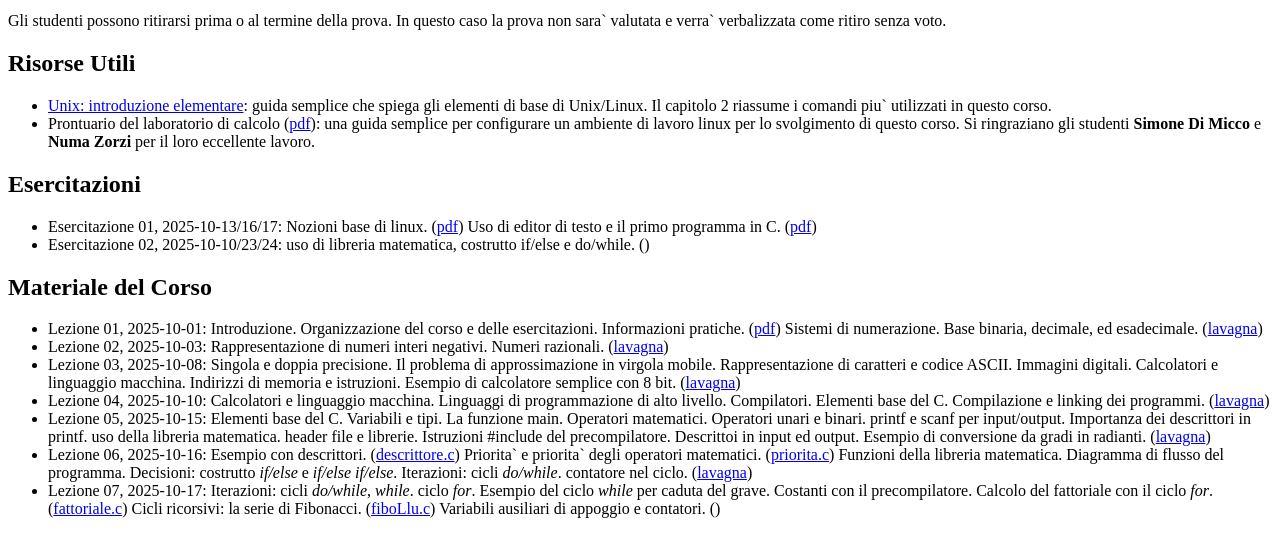
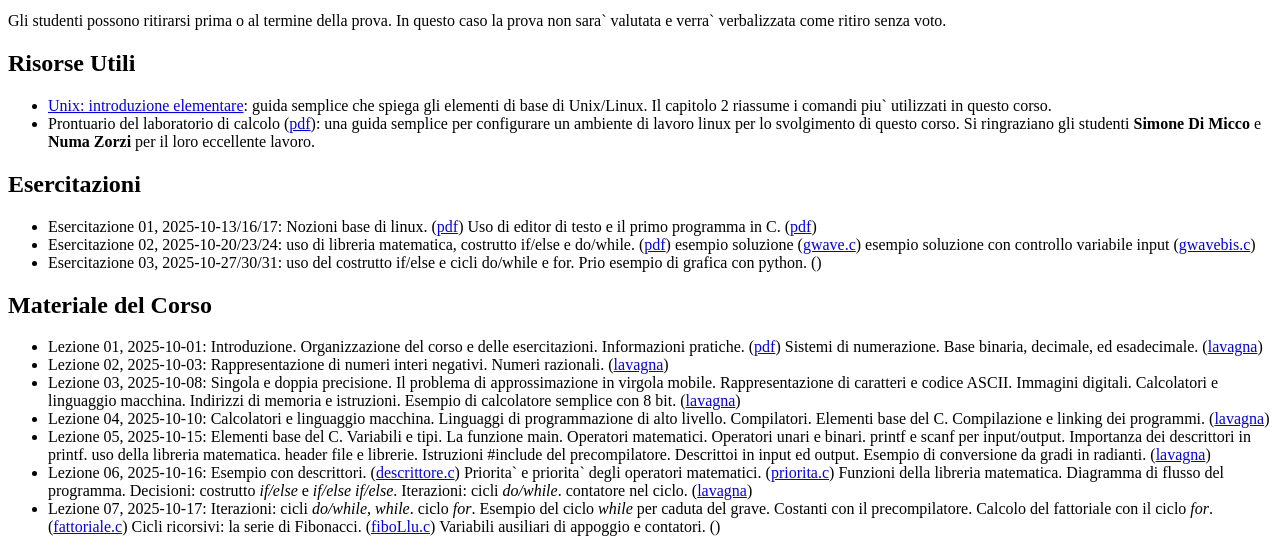
Before and after one commit to rahatlou/labcalc, a PHP site: page /content.php in a window 1280 px wide. Shown: the part 635-1187 px from the top of the page. Before the commit the page ends 1153 px from the top, so only its background shows below. Run offline with PHP 8.4, Linux system fonts and the light colour scheme.

Commit message:
aggiornato dopo esercitazione 2

```diff
--- a/content.php
+++ b/content.php
@@ -91,9 +91,19 @@
   </li>
 
   <li>
-  Esercitazione 02, 2025-10-10/23/24: uso di libreria matematica, costrutto if/else e do/while.
-  (<a target=blank_ href="https://github.com/rahatlou/labcalc/blob/2025/material/esercitazione-02.pdf"></a>)
+  Esercitazione 02, 2025-10-20/23/24: uso di libreria matematica, costrutto if/else e do/while.
+  (<a target=blank_ href="https://github.com/rahatlou/labcalc/blob/2025/material/esercitazione-02.pdf">pdf</a>)
+  esempio soluzione (<a target=blank_ href="https://github.com/rahatlou/labcalc/blob/2025/material/gwave.c">gwave.c</a>)
+  esempio soluzione con controllo variabile input (<a target=blank_ href="https://github.com/rahatlou/labcalc/blob/2025/material/gwavebis.c">gwavebis.c</a>)
+
   </li>
+
+  <li>
+  Esercitazione 03, 2025-10-27/30/31: uso del costrutto if/else e cicli do/while e for.
+  Prio esempio di grafica con python.
+  (<a target=blank_ href="https://github.com/rahatlou/labcalc/blob/2025/material/esercitazione-03.pdf"></a>)
+  </li>
+
 
 
 </ul>
--- a/sidebar.php
+++ b/sidebar.php
@@ -1,6 +1,6 @@
 <div id="sidebar-content">
 
-<h3 class=h3sidebar>Last update: 17 Oct 2025</h3>
+<h3 class=h3sidebar>Last update: 26 Oct 2025</h3>
   Created by
   <a href="http://www.roma1.infn.it/people/rahatlou/">Shahram Rahatlou</a>
   [<a href="mailto:shahram.rahatlou@uniroma1.it">shahram.rahatlou (at) uniroma1.it</a>]
```
